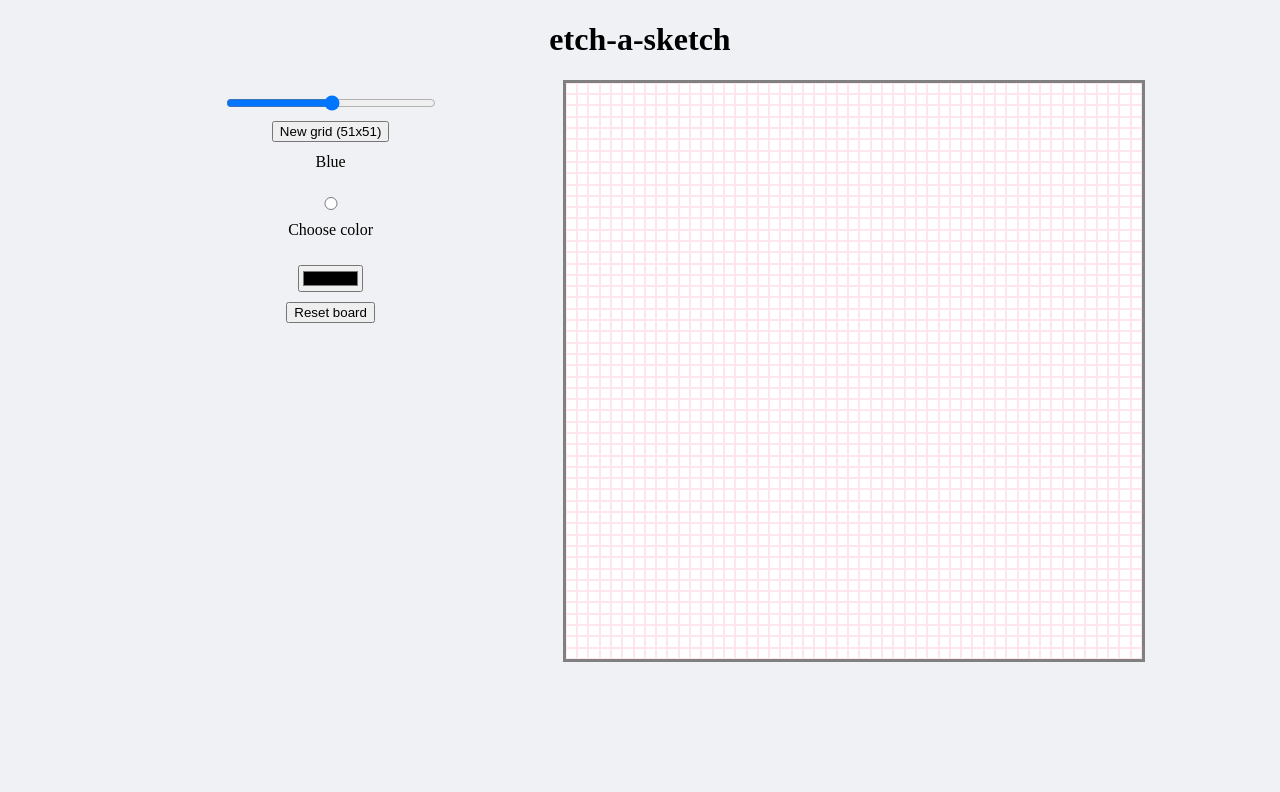
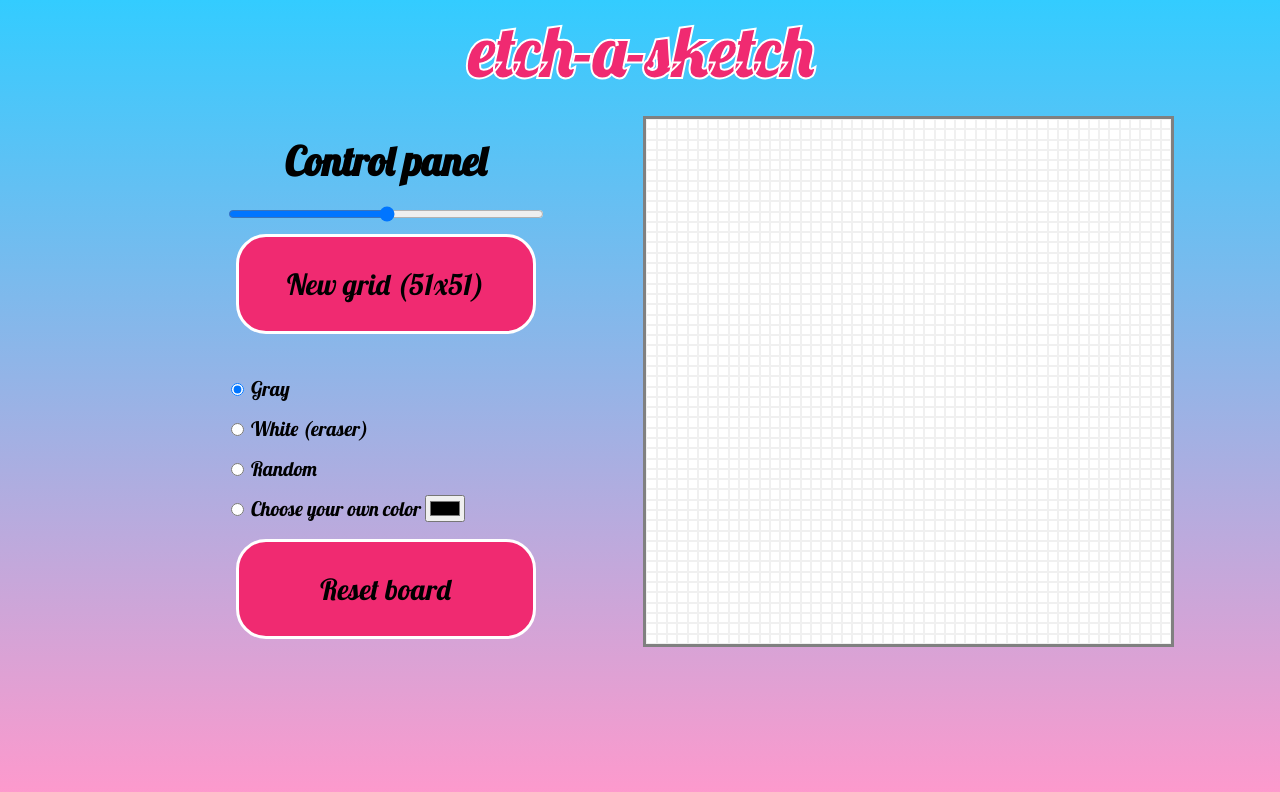
Before and after one commit to japjap95/etch-a-sketch, a plain HTML site: page index.html in a window 1280 px wide. Drawn offline with Linux system fonts and the light colour scheme.

Commit message:
Project finished for now.

```diff
--- a/app.js
+++ b/app.js
@@ -1,34 +1,37 @@
 const app = (x) => {
     const container = document.querySelector(".container");
+    const colorPickerButton = document.getElementById("color");
+    colorPickerButton.addEventListener("change", function() {
+        document.getElementById("chooseYourOwn").checked = true;
+    })
     const newSizeButton = document.getElementById("newSizeButton");
     const newSizeRange = document.getElementById("newSizeRange");
     newSizeButton.value = 20;
-    newSizeButton.textContent = `New grid (${newSizeRange.value}x${newSizeRange.value})`
+    newSizeButton.textContent = `New grid (${newSizeRange.value}x${newSizeRange.value})`;
     newSizeRange.addEventListener("mousemove", function() {
         newSizeButton.textContent = `New grid (${newSizeRange.value}x${newSizeRange.value})`;
     });
 
-    let color = "gray";
-    const resetButton = document.getElementById("reset").addEventListener("click", () => {
+    document.getElementById("reset").addEventListener("click", () => {
         let blocksToReset = container.getElementsByClassName("grid-item");
         for (let i = 0; i < blocksToReset.length; i++) {
             blocksToReset[i].style.setProperty("background-color", "white");
         }
+    });
+
+    const radioButtons = document.querySelector("#color-options");
+    radioButtons.addEventListener("click", function() {
+        color = radioButtons.color.value;
     })
 
-    const colourButton = document.getElementById("color");
-    colourButton.addEventListener("keydown", function(e) {
-        if (e.keyCode === 13) {
-            color = colourButton.value;
-        }
-    })
 
     function generateRandomColor() {
-        const colors = []
+        const color = []
         for (let i = 0; i < 3; i++) {
-            colors[i] = Math.floor(Math.random() * 256);
+            color[i] = Math.floor(Math.random() * 256);
         }
-        return colors;
+        console.log("RANDOM COLOR: " + color);
+        return color;
     }
 
     function makeRows(size) {
@@ -40,6 +43,18 @@ const app = (x) => {
             newDiv.setAttribute("id", `grid_item_${i}`)
             newDiv.classList.add("grid-item");
             newDiv.addEventListener("mouseover", () => {
+                switch (radioButtons.color.value) {
+                    case ("random"):
+                        const randomColor = generateRandomColor();
+                        color = `rgb(${randomColor[0]}, ${randomColor[1]}, ${randomColor[2]})`;
+                        break;
+                    case ("choose"):
+                        color = colorPickerButton.value;
+                        break;
+                    default:
+                        color = radioButtons.color.value;
+                        break;
+                }
                 newDiv.style.setProperty("background-color", color);
             })
             container.appendChild(newDiv);
@@ -48,7 +63,7 @@ const app = (x) => {
 
     newSizeButton.addEventListener("click", function(e) {
         makeRows(newSizeRange.value);
-    })
+    });
 
     document.documentElement.style.setProperty("--background-colour", "blue");
     makeRows(newSizeRange.value);
--- a/index.html
+++ b/index.html
@@ -2,18 +2,26 @@
 <html>
     <head>
         <link rel="stylesheet" href="style.css"/>
+        <link rel="preconnect" href="https://fonts.gstatic.com">
+        <link href="https://fonts.googleapis.com/css2?family=Lobster&display=swap" rel="stylesheet">
         <title>japjap 95's etch-a-sketch</title>
     </head>
     <body>
         <h1>etch-a-sketch</h1>
         <div id="left-container">
+            <h2>Control panel</h2>
             <input id="newSizeRange" type="range" min="1" max="100">
             <button id="newSizeButton"></button>
             <form id="color-options">
-                <label for="blue">Blue</label>
-                <input type="radio" value="default">
-                <label for="color">Choose color</label>
-                <input id="color" type="color">
+                <input id="gray" type="radio" name="color" value="gray" checked="checked">
+                <label for="gray">Gray</label><br>
+                <input id="white" type="radio" name="color" value="white">
+                <label for="white">White (eraser)</label><br>
+                <input id="random" type="radio" name="color" value="random">
+                <label for="random">Random</label><br>
+                <input id="chooseYourOwn" type="radio" name="color" value="choose">
+                <label for="color">Choose your own color</label>
+                <input id="color" type="color" name="color"><br>
             </form>
             <button id="reset">Reset board</button>
         </div>
--- a/style.css
+++ b/style.css
@@ -1,43 +1,58 @@
 button {
-    display: block;
-    margin-left: auto;
-    margin-right: auto;
-    margin-top: 10px;
+    margin: 10px auto 10px auto;
+    font-size: 29px;
+    font-family: 'Lobster', cursive;
+    height: 100px;
+    width: 300px;
+    background-color: #F02A71;
+    border-radius: 30px;
+    border: 3px solid white;
 }
 
 html {
     min-height: 100%;
     background-size: cover;
-    background-color: #F0F1F4;
+    background: linear-gradient(to bottom, #33ccff 0%, #ff99cc 100%);
 }
 
 input {
-    display: block;
-    margin: 15px auto auto auto;
-    text-align: center;
-    width: 210px;
+    margin-top: 0px;
 }
 
 h1 {
     display: block;
+    margin-top: 2px;
     margin-left: auto;
     margin-right: auto;
+    margin-bottom: 20px;
     text-align: center;
+    font-size: 70px;
+    font-family: 'Lobster', cursive;
+    color: #F02A71;
+    -webkit-text-stroke-width: 2px;
+    -webkit-text-stroke-color: white;
 }
 
-label {
-    display: block;
-    margin-left: auto;
-    margin-right: auto;
-    text-align: center;
+h2 {
+    margin: 20px auto auto auto;
+    font-family: 'Lobster', cursive;
+    font-size: 40px;
 }
 
+
+
 #color {
-    width: 65px;
+    width: 40px;
 }
 
 #color-options {
     line-height: 40px;
+    padding-top: 25px;
+    justify-content: center;
+    align-items: center;
+    vertical-align: top;
+    font-size: 20px;
+
 }
 
 #left-container {
@@ -45,7 +60,14 @@ label {
     float: left;
     margin-left: 17vw;
     flex-direction: column;
+    justify-content: space-between;
+    width: 40vh;
+    font-family: 'Lobster', cursive;
 
+}
+
+#newSizeRange {
+    margin-top: 20px;
 }
 
 .container {
@@ -54,14 +76,13 @@ label {
     grid-template-columns: repeat(var(--grid-cols), 1fr);
     margin-left: auto;
     margin-right: auto;
-    margin-top: 10px;
-    height: 45vw;
-    width: 45vw;
+    height: 41vw;
+    width: 41vw;
     background-color: white;
     border: 3px solid gray;
 }
 
 .grid-item {
     text-align: center;
-    border: 1px solid rgba(255, 5, 68, 0.1);
+    border: 1px solid rgba(53, 53, 53, 0.07);
 }
```
